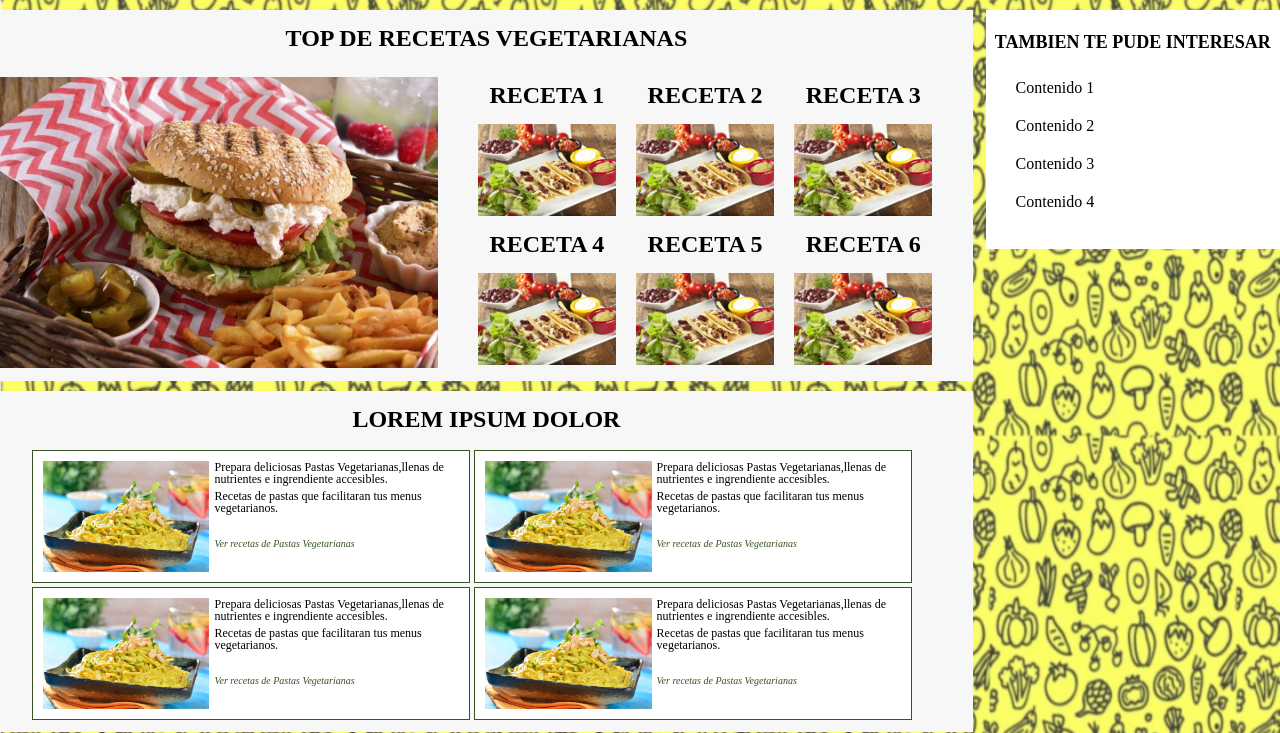
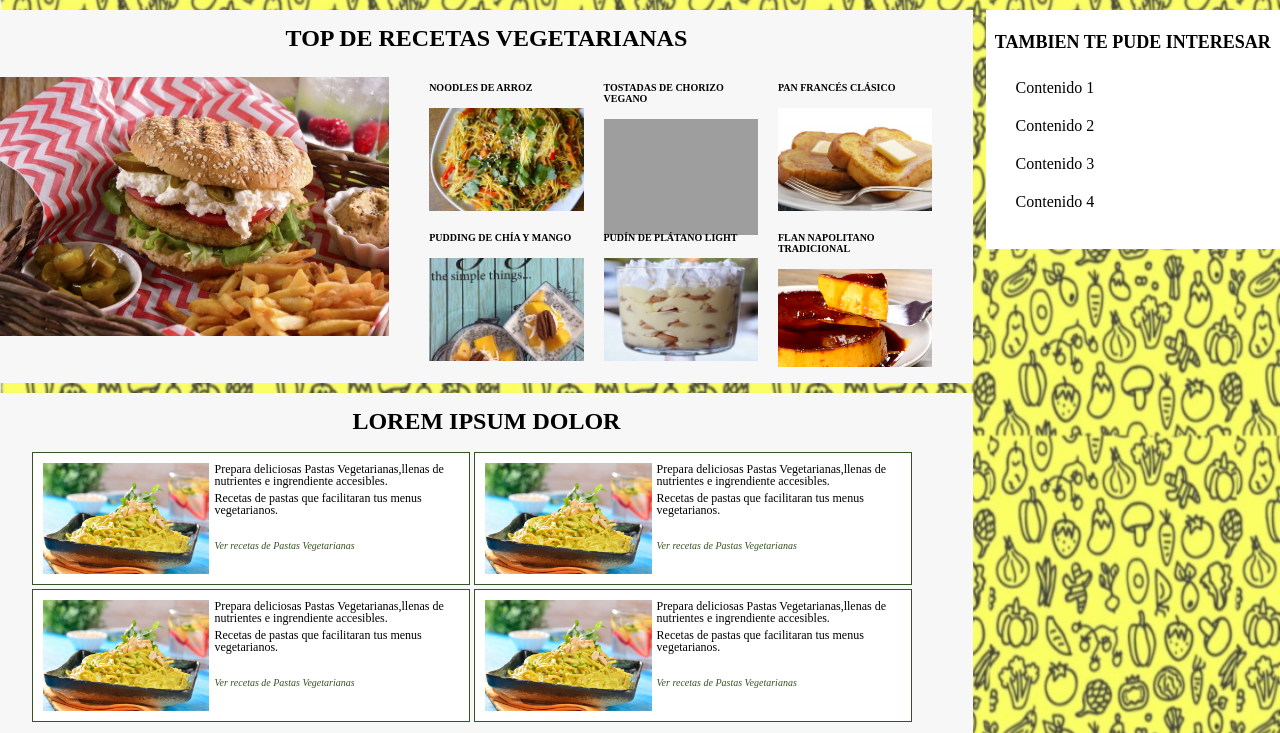
Before and after one commit to Julian9411/Cocina_Color, a PHP site: page / in a window 1280 px wide. Shown: the part 226-959 px from the top of the page. Run offline with PHP 8.4, Linux system fonts and the light colour scheme; grey boxes are pictures that could not be loaded.

Commit message:
se introduce informacion de top recetas y se ajusta css

```diff
--- a/css/estilos.css
+++ b/css/estilos.css
@@ -248,7 +248,7 @@ div.contenedor {
 
 div.receta_imagen img {
   width: 100%;
-  padding-top: 10px;
+  padding: 10px 0;
   margin: 0 auto;
   display: block;
 }
@@ -276,11 +276,12 @@ div.top_recetas ol li img {
     }
     div.receta {
         position: relative;
+        height: 100%;
     }
     div.receta a.boton {
         position: absolute;
-        bottom: 160px;
-        left: 60px;
+        bottom: 250px;
+        left: 0px;
         display: none;
         transition: all .6s ease;
     }
@@ -291,16 +292,19 @@ div.top_recetas ol li img {
 }
 @media only screen and (min-width:780px){
     div.receta_imagen {
-        width: 45%;
+        width: 40%;
         float: left;
     }
     div.top_recetas ol {
-        width: 55%;
+        width: 60%;
         float: right;
         margin-top:0;
+        overflow: hidden;
+        height: 100%;
     }
     div.top_recetas ol li {
         width: 33.3%;
+        height: 150px;
     }
     div.contenedor > h2{
         display: block;
@@ -315,7 +319,12 @@ div.top_recetas ol li img {
         left: 0;
         font-size: 10px
     }
+    div.top_recetas h2{
+        text-align: left;
+        font-size: 10px;
+    }
 }
+
 /****************************
 Barra Lateral
 ***************************/
--- a/index.html
+++ b/index.html
@@ -59,54 +59,57 @@
                 </div><!--receta_imgagen-->
                  <div class="top_recetas">
                     <h2>Top de recetas vegetarianas</h2>
-                    <ol>
-                        <li>
-                            <div class="receta">
-                            <h2>Receta 1</h2>
-                            <img src="img/ALMUERZOS/2.jpg" alt="Receta-vegetarina">
-                            <p>Lorem ipsum dolor sit amet consectetur adipisicing elit. Consectetur est reiciendis, voluptate mollitia debitis fugiat illo temporibu</p>
-                            <a href="#" class="boton">Leer Mas</a>
-                            </div>
-                        </li>
+                    <ol class="clearfix">
+
                     <li>
                         <div class="receta">
-                        <h2>Receta 2</h2>
-                       <img src="img/ALMUERZOS/2.jpg" alt="Receta-vegetarina">
-                       <p>Lorem ipsum dolor sit amet consectetur adipisicing elit. Consectetur est reiciendis, voluptate mollitia debitis fugiat illo temporibu</p>
-                       <a href="#" class="boton">Leer Mas</a>
-                       </div>
-                    </li>                    <li>
-                        <div class="receta">
-                        <h2>Receta 3</h2>
-                       <img src="img/ALMUERZOS/2.jpg" alt="Receta-vegetarina">
-                       <p>Lorem ipsum dolor sit amet consectetur adipisicing elit. Consectetur est reiciendis, voluptate mollitia debitis fugiat illo temporibu</p>
+                        <h2>NOODLES DE ARROZ</h2>
+                       <img src="img/ALMUERZOS/10.jpg" alt="Receta-vegetarina">
+                       <p>Estos fideos de arroz se usan mucho en la comida asíatica y se pueden preparar de muchas maneras, esta receta es rica y sumamente versátil. Con esta base puedes preparar de la forma y con las verduras que quieras.</p>
                        <a href="#" class="boton">Leer Mas</a>
                        </div>
                     </li>
                     <li>
                         <div class="receta">
-                        <h2>Receta 4</h2>
-                       <img src="img/ALMUERZOS/2.jpg" alt="Receta-vegetarina">
-                       <p>Lorem ipsum dolor sit amet consectetur adipisicing elit. Consectetur est reiciendis, voluptate mollitia debitis fugiat illo temporibu</p>
+                        <h2>TOSTADAS DE CHORIZO VEGANO</h2>
+                       <img src="img/CENAS/2.jpg" alt="Receta-vegetarina">
+                       <p>Este platillo es ideal para un lunes sin carne ya que no contiene nada de producto animal, pero está lleno de sabor. Ricas tostadas con frijoles y chorizo vegano a base de garbanzos y acompañados de una crema de aguacate. Anímate a prepáralas.</p>
                        <a href="#" class="boton">Leer Mas</a>
                        </div>
                     </li>
                     <li>
                         <div class="receta">
-                        <h2>Receta 5</h2>
-                       <img src="img/ALMUERZOS/2.jpg" alt="Receta-vegetarina">
-                       <p>Lorem ipsum dolor sit amet consectetur adipisicing elit. Consectetur est reiciendis, voluptate mollitia debitis fugiat illo temporibu</p>
+                            <h2>PAN FRANCÉS CLÁSICO</h2>
+                       <img src="img/DESAYUNOS/5.jpg" alt="Receta-vegetarina">
+                       <p>Una gran receta para preparar el Pan Francés, también conocido como French Toast. Se acompañan de miel de maple, mantequilla y se les puede poner fruta encima, como fresas.</p>
                        <a href="#" class="boton">Leer Mas</a>
                        </div>
                     </li>
                     <li>
                         <div class="receta">
-                        <h2>Receta 6</h2>
-                       <img src="img/ALMUERZOS/2.jpg" alt="Receta-vegetarina">
-                       <p>Lorem ipsum dolor sit amet consectetur adipisicing elit. Consectetur est reiciendis, voluptate mollitia debitis fugiat illo temporibu</p>
+                        <h2>PUDDING DE CHÍA Y MANGO</h2>
+                       <img src="img/POSTRES/1.jpg" alt="Receta-vegetarina">
+                       <p>Postre crudivegano, que además de tener un sabor delicioso, es nutritivo y fresco. Lo puedes acompañar con la fruta de tu elección y de esta manera darle un toque de sabor personalizado.</p>
                        <a href="#" class="boton">Leer Mas</a>
                        </div>
                     </li>
+                        <li>
+                            <div class="receta">
+                            <h2>PUDÍN DE PLÁTANO LIGHT</h2>
+                            <img src="img/POSTRES/5.jpg" alt="Receta-vegetarina">
+                            <p>Esta rica receta de pudín de plátano es una versión del favorito original pero con menos calorias gracias a la leche reducida en grasa (leche light) y las claras de huevo.</p>
+                            <a href="#" class="boton">Leer Mas</a>
+                            </div>
+                        </li>
+                        <li>
+                        <div class="receta">
+                        <h2>FLAN NAPOLITANO TRADICIONAL</h2>
+                       <img src="img/POSTRES/9.jpg" alt="Receta-vegetarina">
+                       <p>Esta receta de Flan Napolitano tradicional no puede faltar en tu recetario de repostería.
+                    </p>
+                       <a href="#" class="boton">Leer Mas</a>
+                       </div>
+                        </li>
                 </ol>
                      </div><!--top_recetas-->
                     </div><!--contenedor-->
```
Also changed, not shown: img/POSTRES/9.jpg, 1 other file.
